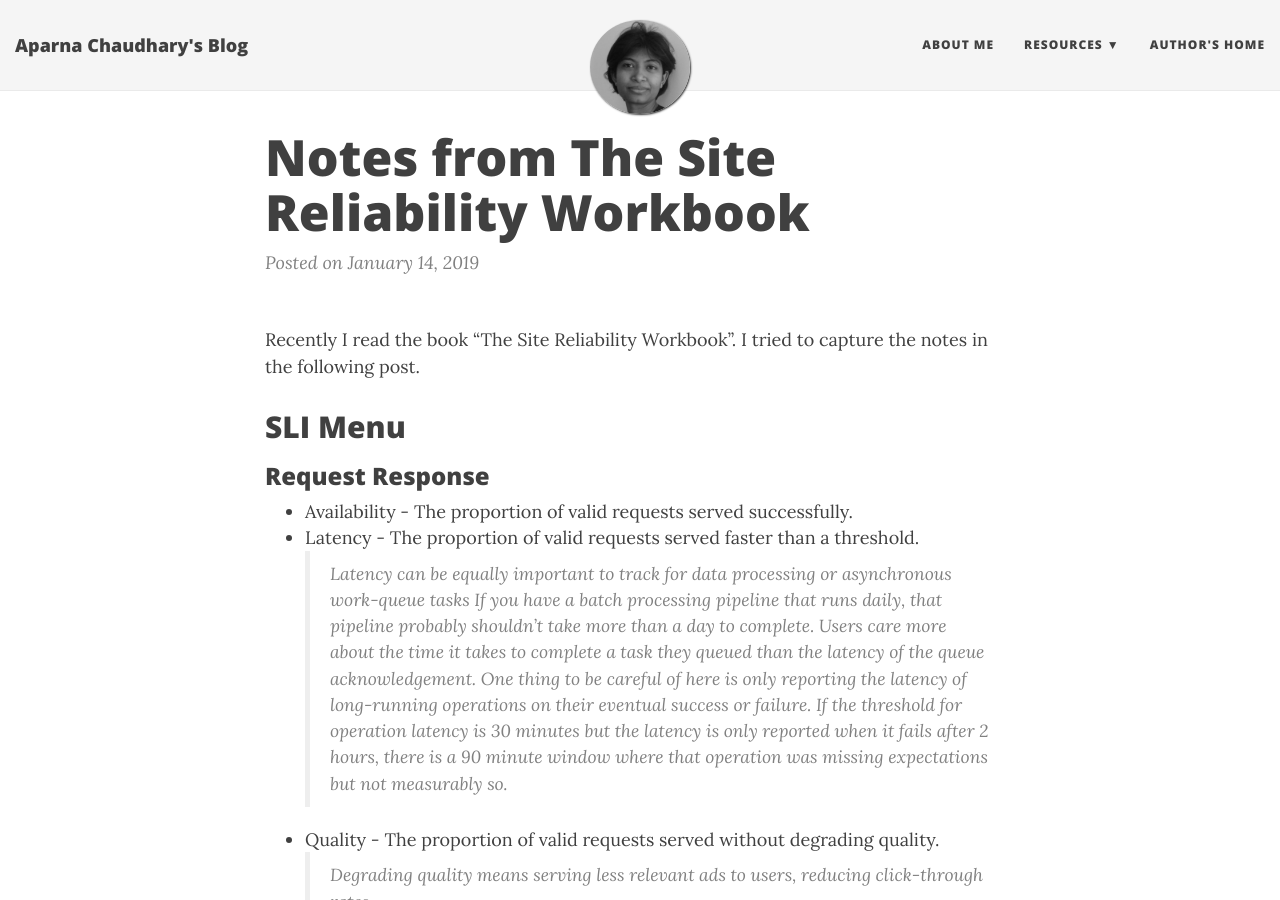
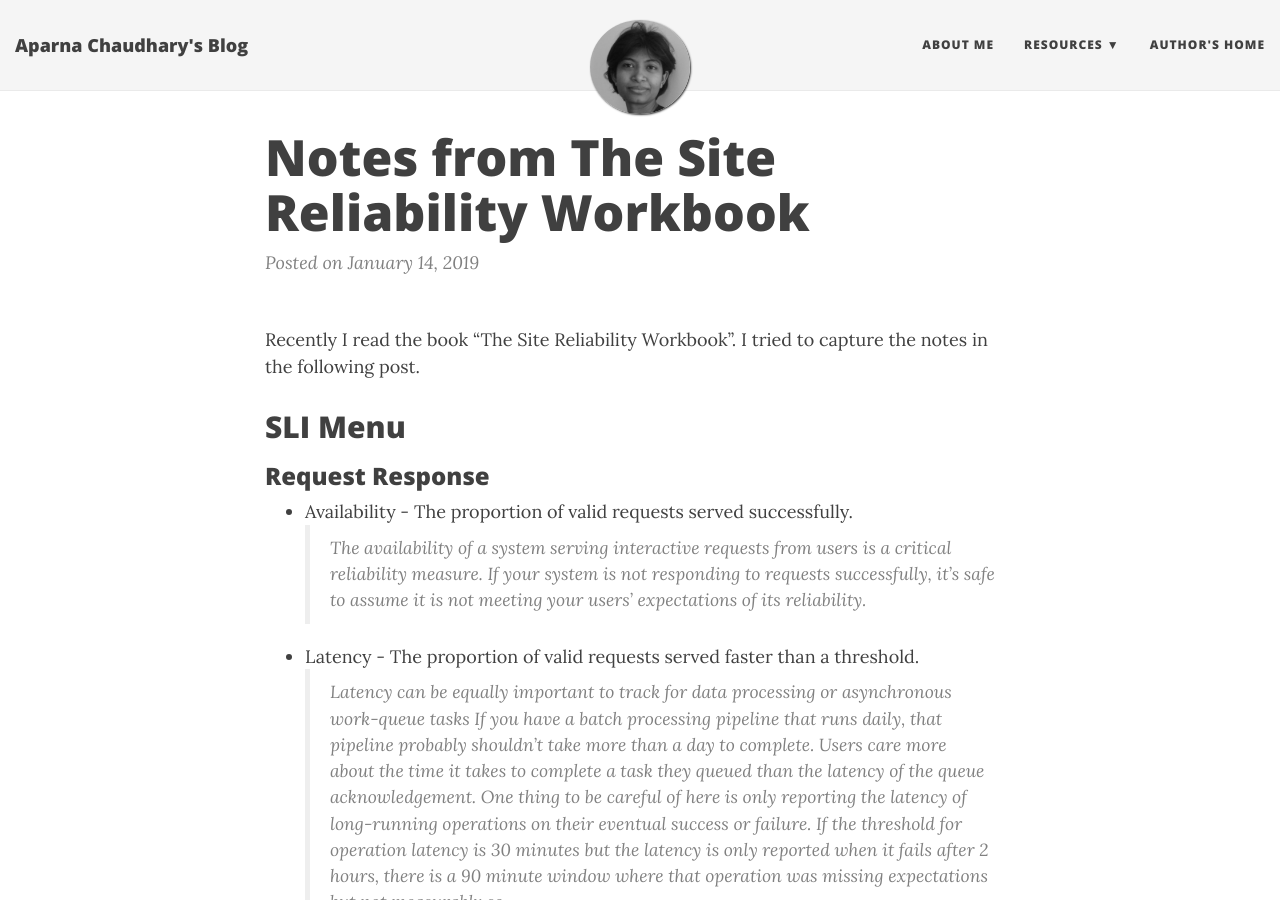
Before and after one commit to aparnachaudhary/aparnachaudhary.github.io, a Jekyll site: the page built from _posts/2019-01-14-The-Site-Reliability-Workbook.md, in a window 1280 px wide and 900 px high. Built offline with Jekyll 4.4.1, drawn with Linux system fonts in a browser that asks for light colours; nearby versions of some CDN libraries; comment, search, counter and statistics services are not loaded.

Commit message:
Update 2019-01-14-The-Site-Reliability-Workbook.md

```diff
--- a/_posts/2019-01-14-The-Site-Reliability-Workbook.md
+++ b/_posts/2019-01-14-The-Site-Reliability-Workbook.md
@@ -10,6 +10,7 @@ Recently I read the book “The Site Reliability Workbook”. I tried to capture
 
 ### Request Response
   * Availability - The proportion of valid requests served successfully.
+  > The availability of a system serving interactive requests from users is a critical reliability measure. If your system is not responding to requests successfully, it's safe to assume it is not meeting your users' expectations of its reliability.
   * Latency - The proportion of valid requests served faster than a threshold.
   > Latency can be equally important to track for data processing or asynchronous work-queue tasks
   > If you have a batch processing pipeline that runs daily, that pipeline probably shouldn't take more than a day to complete.
```
